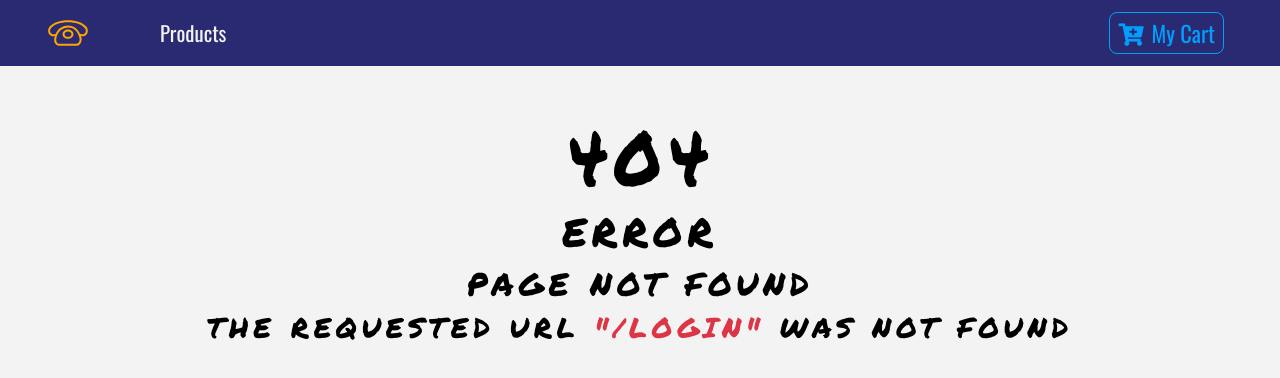
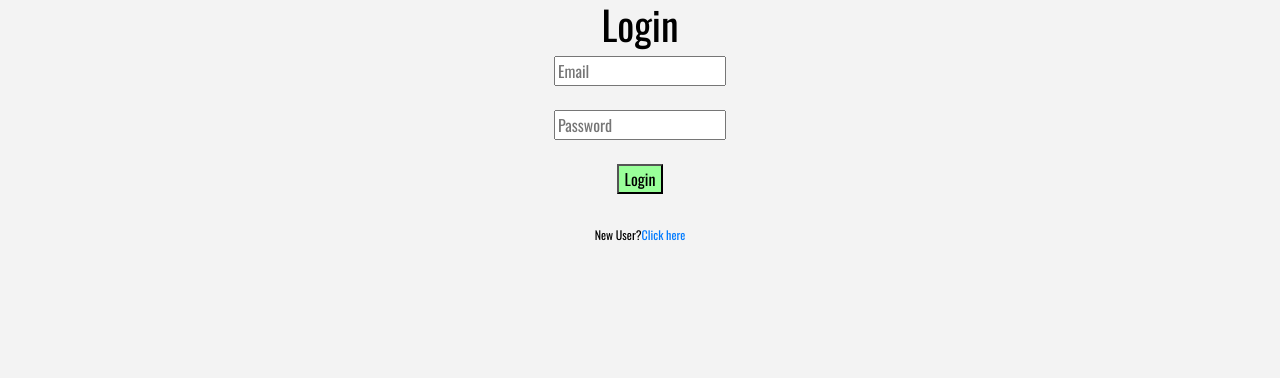
Before and after one commit to ginnasrilekha/Virtusa_Team_FS-173, a React (Create React App) app: page /Login in a window 1280 px wide. Before the commit this address had no page. Shown: the top 378 px of the page. Built offline with nearby package versions, Linux system fonts and the light colour scheme.

Commit message:
login component

```diff
--- a/src/App.js
+++ b/src/App.js
@@ -8,12 +8,19 @@ import Details from "./components/Details";
 import Default from "./components/Default";
 import Cart from "./components/Cart";
 import Modal from "./components/Modal";
+import Login from "./components/Login/Login";
 class App extends Component {
+
+  state = {
+    loggedIn:false
+  };
+
   render() {
     return (
       <React.Fragment>
-        <Navbar />
+        {this.state.loggedIn ? <Navbar /> : null}
         <Switch>
+          <Route path="/Login" component={Login} />
           <Route exact path="/" component={ProductList} />
           <Route path="/details" component={Details} />
           <Route path="/cart" component={Cart} />
--- /dev/null
+++ b/src/components/Login/Login.jsx
@@ -0,0 +1,20 @@
+import React from 'react';
+const Login = () => {
+
+    return (
+        <div align ="center">
+            <h1>Login</h1>
+            <input type="email" id="email" placeholder="Email" required="email"></input>
+           <br/><br/>
+           <input type="password" id="password" placeholder="Password" required="password"></input>
+
+           <br/><br/>
+            <button style={{backgroundColor:"#99ff99"}} >Login</button>
+            <br/><br/>
+            <sub>New User?<a href="#">Click here</a></sub>
+
+        </div>
+    )
+}
+
+export default Login
```
Also changed, not shown: package.json (+4 -4 lines), 1 other file (tests, documents, lock files or other folders).
